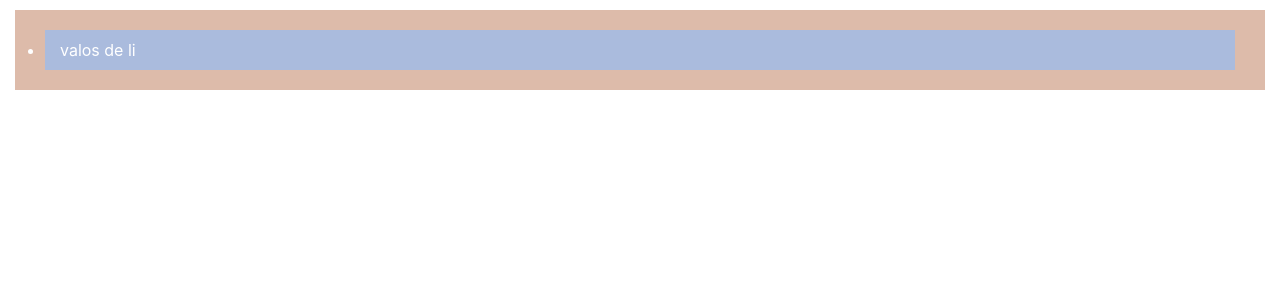
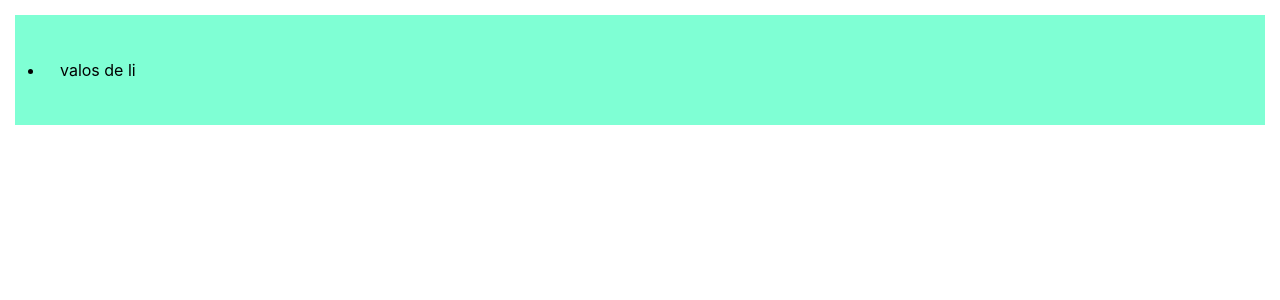
Before and after one commit to fitocr97/learn-react, a React (Create React App) app: page / in a window 1280 px wide. Shown: the top 300 px of the page. Built offline with nearby package versions, Linux system fonts and the light colour scheme.

Commit message:
agregar estilos desde archivo css a componente en react

```diff
--- a/src/App.js
+++ b/src/App.js
@@ -1,5 +1,6 @@
 import logo from './logo.svg';
 import './App.css';
+import './main.css';
 /*
 const Li = ({ children}) => {
   return (
@@ -18,6 +19,7 @@ function App() {
 
 /* agregando estilos a componentes inline */
 //puede ser funcion variable
+/*
 const estilo = (bg) => ({
   backgroundColor: bg,
   color:  '#ffff',
@@ -38,6 +40,28 @@ function App() {
     </ul>
   );
 }
+*/
 
+//usar css desde un archivo css import './main.css';
+const estilo = (bg) => ({
+  backgroundColor: bg,
+  color:  '#ffff',
+  padding: '10px 15px',
+  margin: '10px 15px'
+})
+
+const Li = ({ children}) => {
+  return (
+    <li className='clase-li'> {children} </li> //se llama el estilo al componente
+  )
+}
+
+function App() {
+  return (
+    <ul className='clase-li'>
+      <Li estado="activo"> valos de li</Li>
+    </ul>
+  );
+}
 
 export default App;
--- /dev/null
+++ b/src/main.css
@@ -0,0 +1,5 @@
+.clase-li{
+    background-color: aquamarine;
+    padding: 15px 15px;
+    margin: 15px;
+}
```
